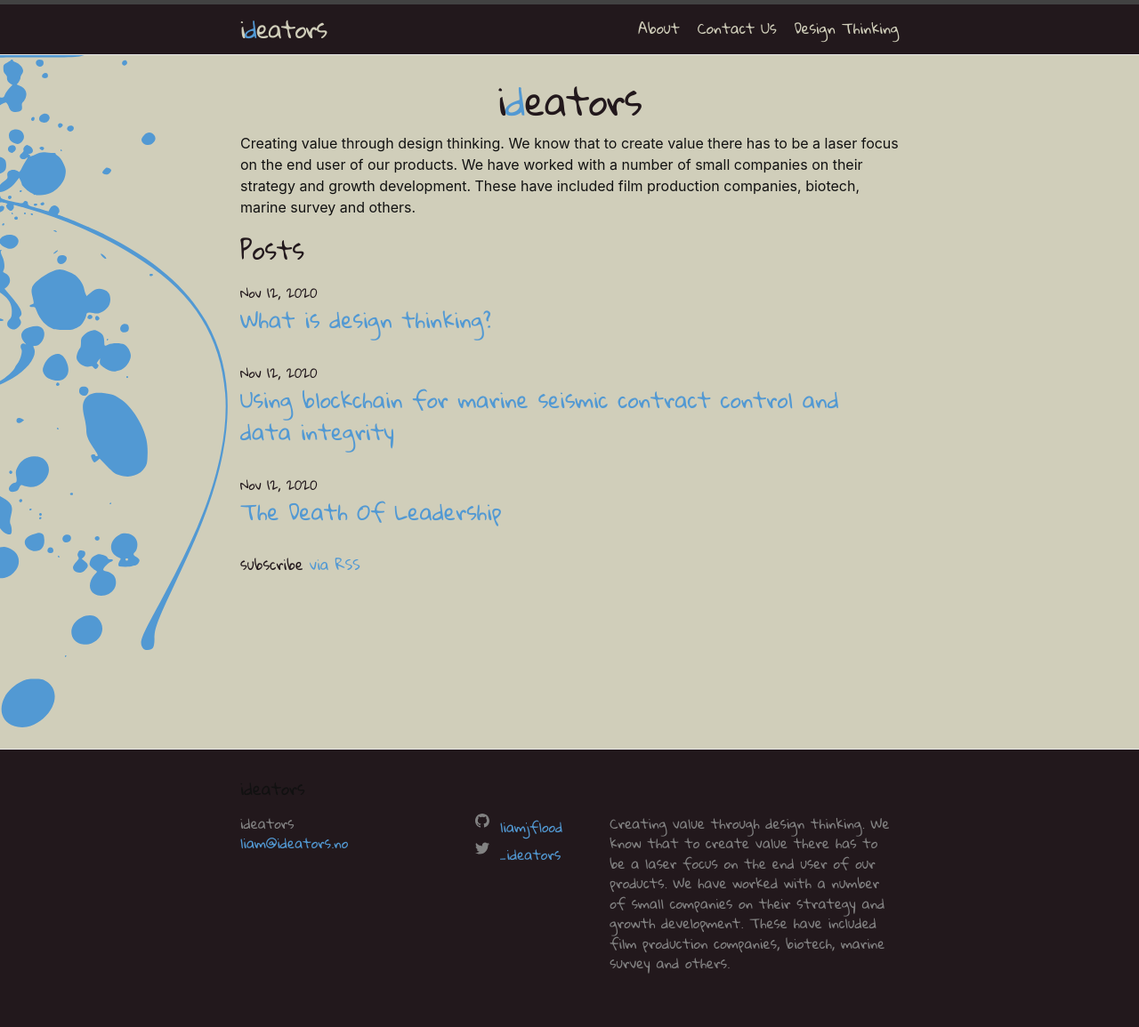
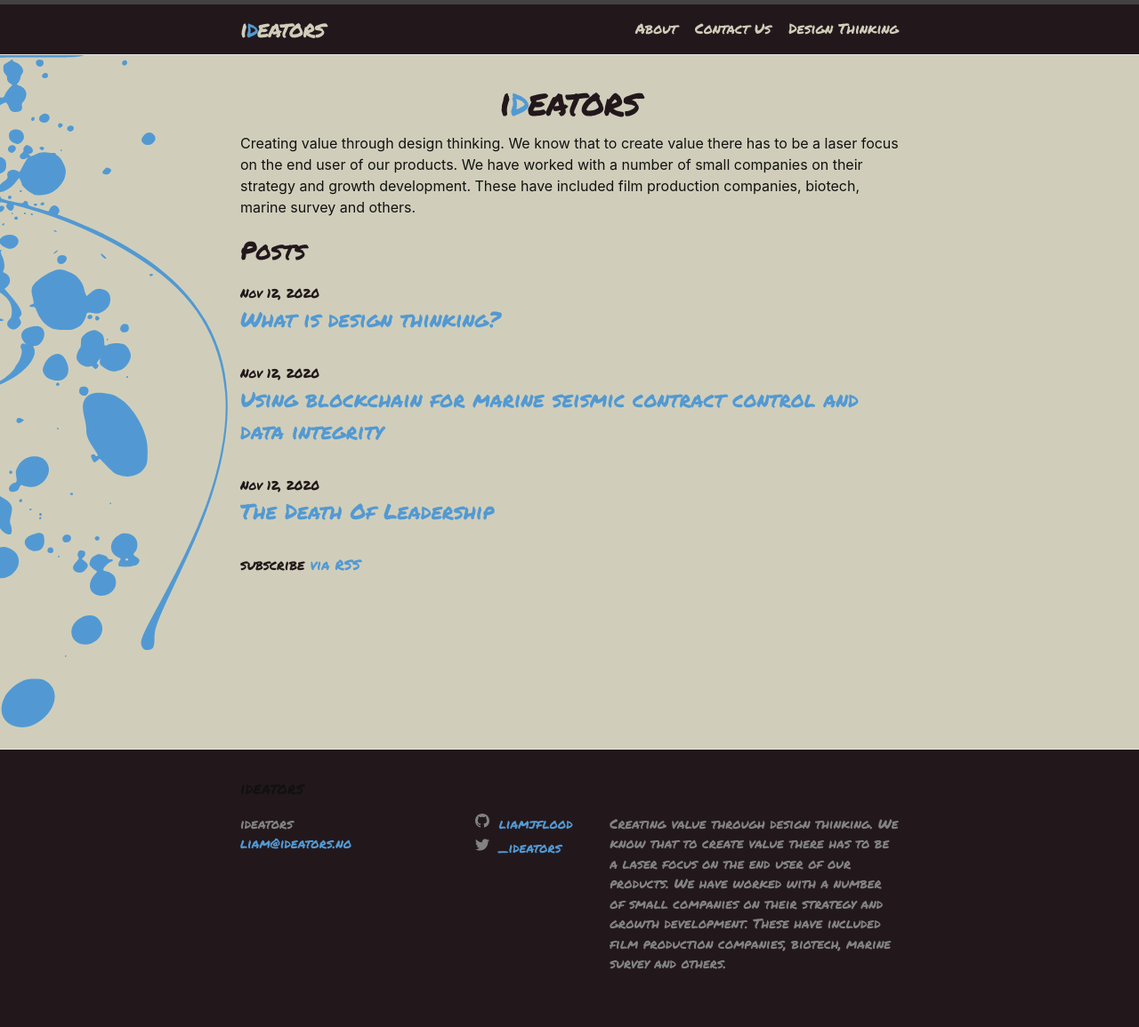
Before and after one commit to madfolio/old_website2, a Jekyll site: the page built from index.markdown, in a window 1280 px wide. Shown: the whole page at 89% size. Built offline with Jekyll 4.4.1, drawn with Linux system fonts in a browser that asks for light colours; some web fonts are replaced.

Commit message:
Update custom.scss

```diff
--- a/_sass/custom.scss
+++ b/_sass/custom.scss
@@ -3,7 +3,7 @@
   --white: #D0CEBA;
   --accent: #5299D3;
   --base_font: 'Roboto', sans-serif;
-  --accent_font: 'Gloria Hallelujah', cursive;
+  --accent_font: 'Permanent Marker', cursive;
 
 
 /// Original Colours - https://coolors.co/generate
```
